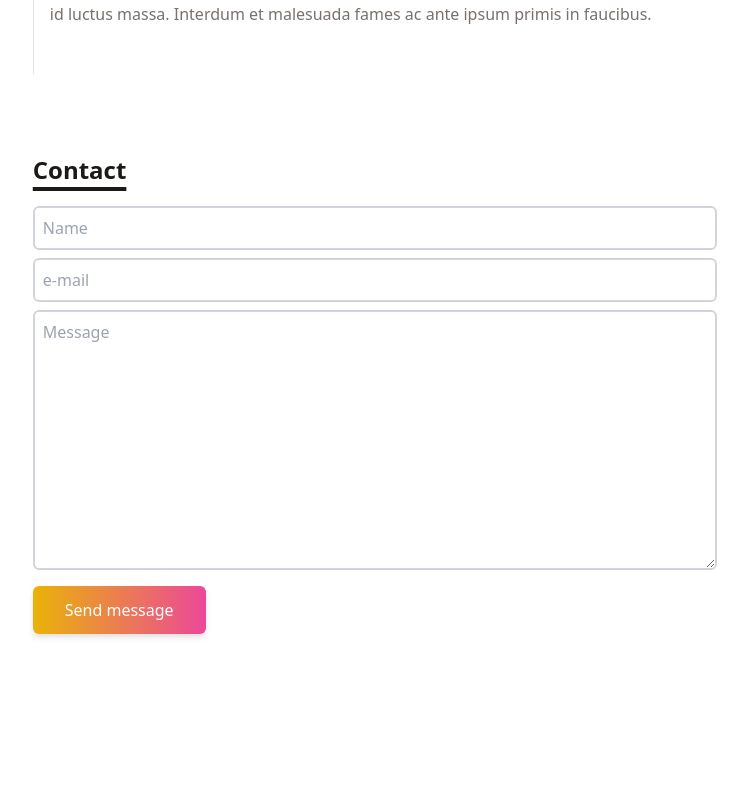
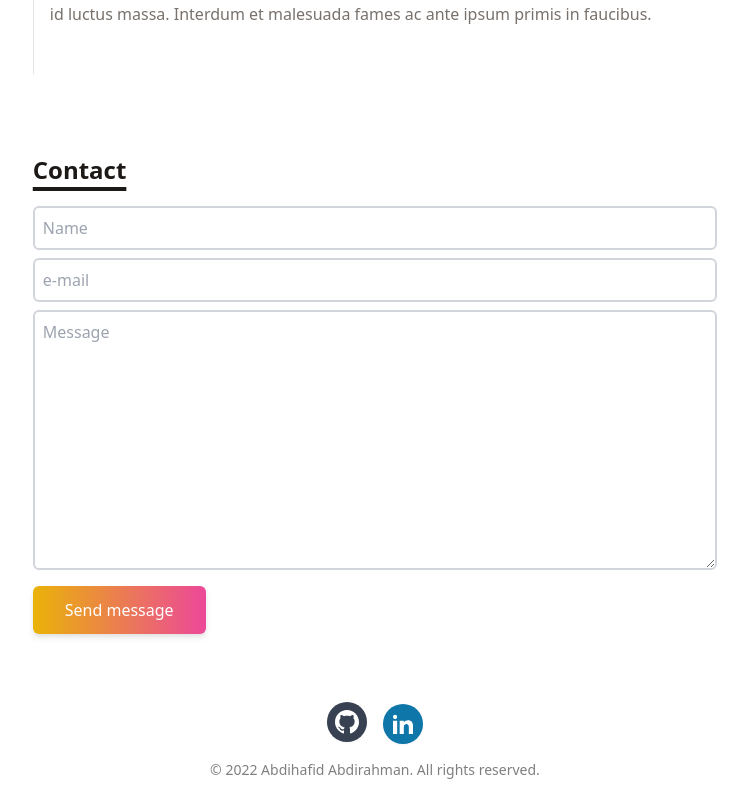
Before and after one commit to pta15/Minimal-portfolio, a React (Vite) app: page / in a window 1280 px wide. Shown: the part 1306-2106 px from the top of the page, without its empty margins (265-1013 px from the left). Before the commit the page ends 1980 px from the top, so only its background shows below. Built offline with nearby package versions, Linux system fonts and the light colour scheme.

Commit message:
added footer with social buttons to github and linkedin

```diff
--- a/src/App.jsx
+++ b/src/App.jsx
@@ -4,6 +4,7 @@
 import Portfolio from './components/Portfolio'
 import Timeline from './components/Timeline'
 import Contact from './components/Contact'
+import Footer from './components/Footer'
 
 function App() {
 
@@ -14,12 +15,7 @@
         <Portfolio />
         <Timeline/>
         <Contact/>
-        {/*
-
-        <Timeline />
-        <Contact />
-        <Footer />
-        */}
+        <Footer/>
       </div>
     </div>
   )
--- a/src/components/Footer.jsx
+++ b/src/components/Footer.jsx
@@ -2,8 +2,24 @@
 
 function Footer() {
   return (
-    <div>
-
+    <div className='py-5 text-center'>
+        <div className="container max-w-screen-lg mx-auto">
+            <a href="https://github.com/pta15?tab=repositories" target="_blank" className="m-2 w-10 h-10 inline-flex justify-center items-center shadow-sm rounded-full bg-gray-700 text-white">
+                {/* ::Github svg */}
+                <svg className="w-6 h-6 fill-current" xmlns="http://www.w3.org/2000/svg" viewBox="0 0 24 24">
+                <path d="M12 0c-6.626 0-12 5.373-12 12 0 5.302 3.438 9.8 8.207 11.387.599.111.793-.261.793-.577v-2.234c-3.338.726-4.033-1.416-4.033-1.416-.546-1.387-1.333-1.756-1.333-1.756-1.089-.745.083-.729.083-.729 1.205.084 1.839 1.237 1.839 1.237 1.07 1.834 2.807 1.304 3.492.997.107-.775.418-1.305.762-1.604-2.665-.305-5.467-1.334-5.467-5.931 0-1.311.469-2.381 1.236-3.221-.124-.303-.535-1.524.117-3.176 0 0 1.008-.322 3.301 1.23.957-.266 1.983-.399 3.003-.404 1.02.005 2.047.138 3.006.404 2.291-1.552 3.297-1.23 3.297-1.23.653 1.653.242 2.874.118 3.176.77.84 1.235 1.911 1.235 3.221 0 4.609-2.807 5.624-5.479 5.921.43.372.823 1.102.823 2.222v3.293c0 .319.192.694.801.576 4.765-1.589 8.199-6.086 8.199-11.386 0-6.627-5.373-12-12-12z"/>
+                </svg>
+            </a>
+            <a href="https://www.linkedin.com/in/abdihafid-abdirahman" target="_blank" className="m-2 w-10 h-10 inline-flex justify-center items-center shadow-sm rounded-full bg-[#0E76A8] text-white" style={{ backgroundColor: "#0E76A8" }}>
+                {/* ::linkedin svg */}
+                <svg className="w-5 h-5 fill-current" xmlns="http://www.w3.org/2000/svg" viewBox="0 0 24 24">
+                <path d="M4.98 3.5c0 1.381-1.11 2.5-2.48 2.5s-2.48-1.119-2.48-2.5c0-1.38 1.11-2.5 2.48-2.5s2.48 1.12 2.48 2.5zm.02 4.5h-5v16h5v-16zm7.982 0h-4.968v16h4.969v-8.399c0-4.67 6.029-5.052 6.029 0v8.399h4.988v-10.131c0-7.88-8.922-7.593-11.018-3.714v-2.155z"/>
+                </svg>
+            </a>
+        </div>
+        <p className="text-sm mt-2  opacity-50">
+			&copy; {new Date().getFullYear()} Abdihafid Abdirahman. All rights reserved.
+		</p>
     </div>
   )
 }
```
